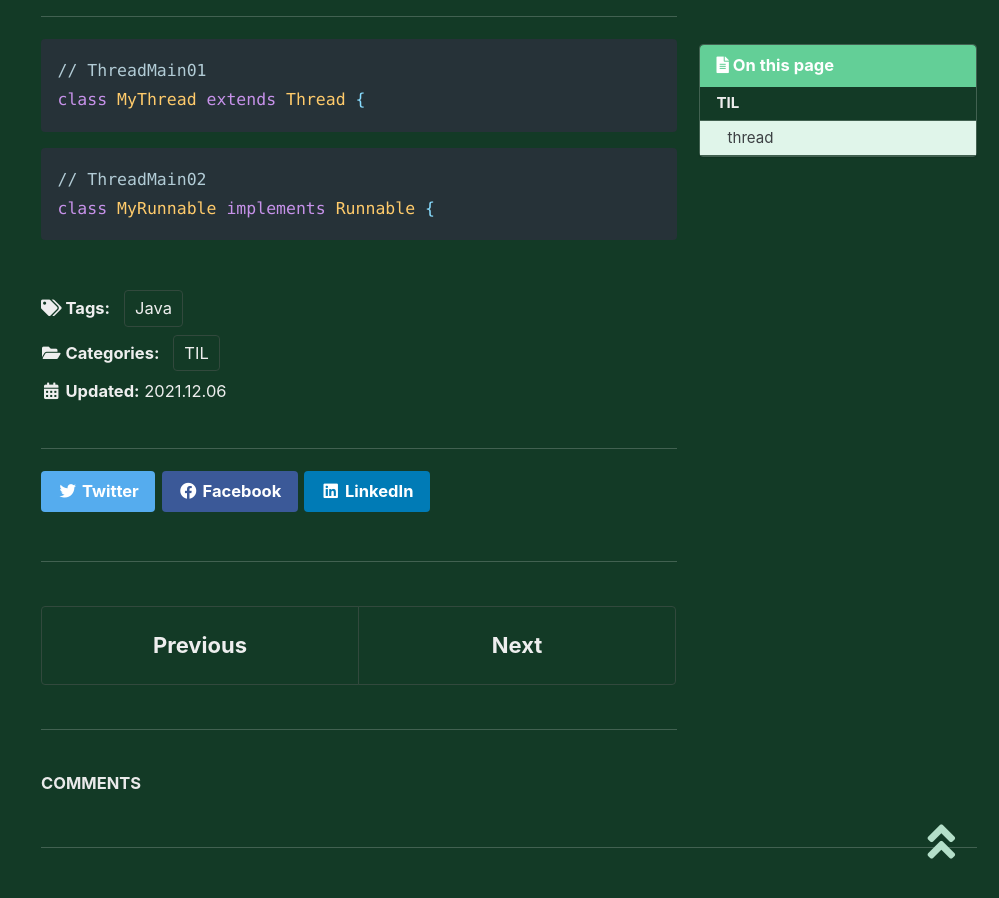
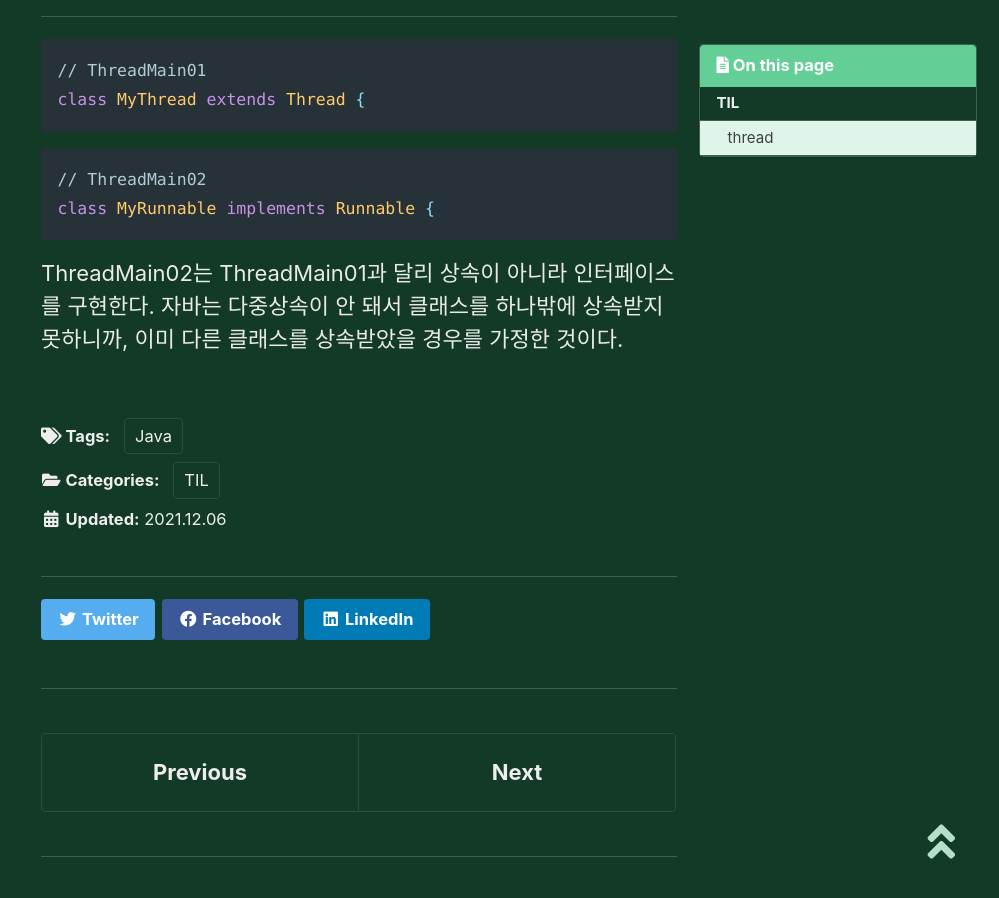
Before and after one commit to YUEUN328/YUEUN328.github.io, a Jekyll site: the page built from _posts/2021-12-06-twentysix.md, in a window 1280 px wide and 900 px high, scrolled down 1329 px. Shown: the whole window, without its empty margins (281-1280 px from the left). Built offline with Jekyll 4.4.1, drawn with Linux system fonts in a browser that asks for light colours; cached includes are drawn as plain includes; comment, search, counter and statistics services are not loaded.

Commit message:
Update 2021-12-06-twentysix.md

````diff
--- a/_posts/2021-12-06-twentysix.md
+++ b/_posts/2021-12-06-twentysix.md
@@ -43,3 +43,5 @@ class MyThread extends Thread {
 // ThreadMain02
 class MyRunnable implements Runnable {
 ```
+
+ThreadMain02는 ThreadMain01과 달리 상속이 아니라 인터페이스를 구현한다. 자바는 다중상속이 안 돼서 클래스를 하나밖에 상속받지 못하니까, 이미 다른 클래스를 상속받았을 경우를 가정한 것이다.
````
